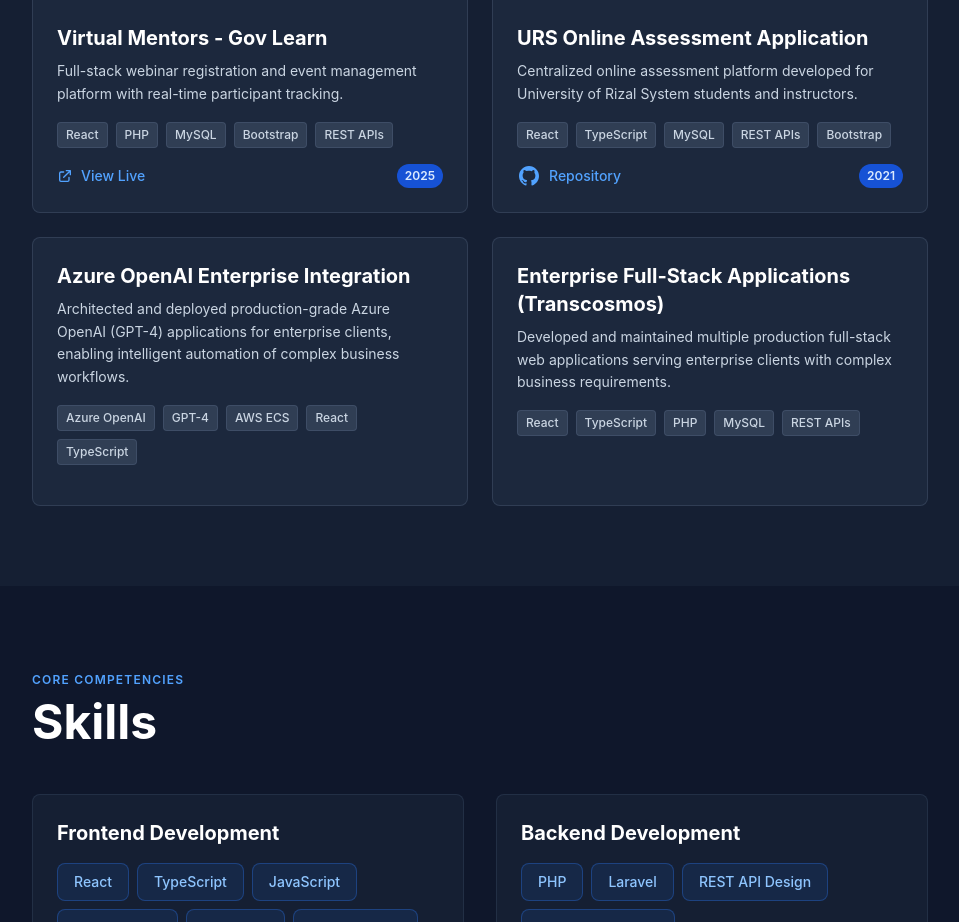
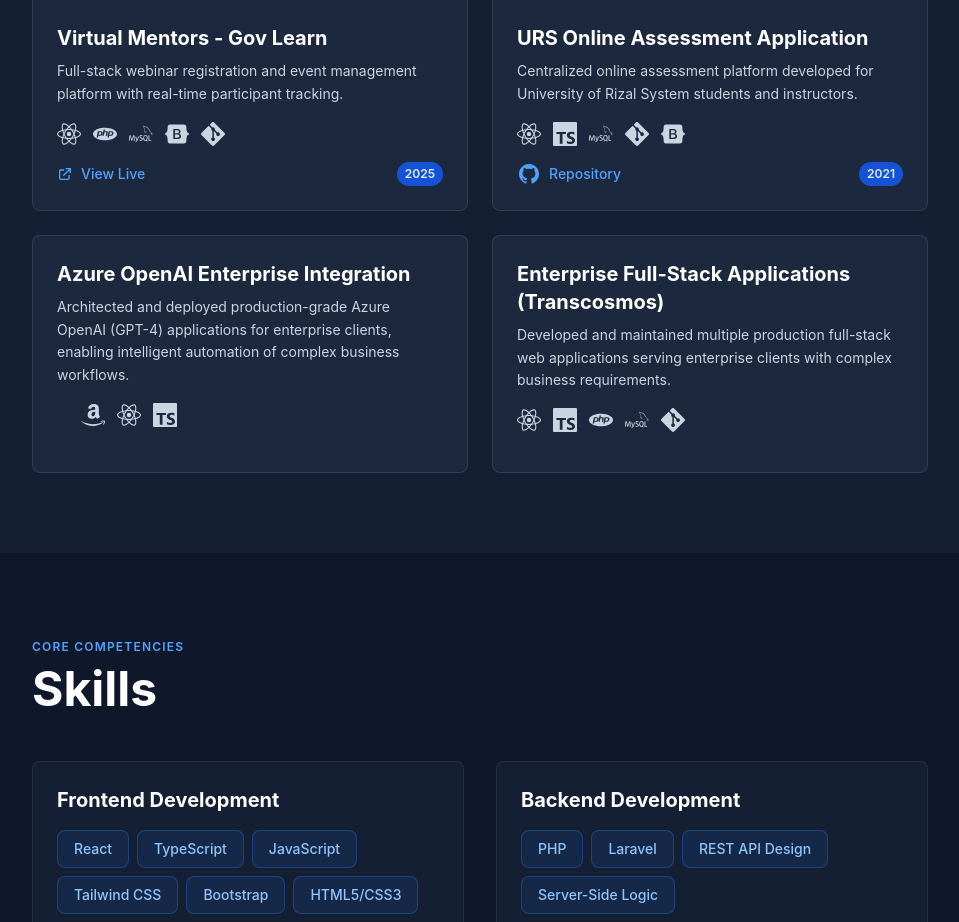
Before and after one commit to kimdleon/portfolio, a Next.js app: page / in a window 1280 px wide. Shown: the part 3140-4062 px from the top of the page, without its empty margins (160-1119 px from the left). Built offline with nearby package versions, Linux system fonts and the light colour scheme.

Commit message:
icon update

```diff
--- a/package.json
+++ b/package.json
@@ -11,7 +11,8 @@
   "dependencies": {
     "next": "16.1.6",
     "react": "19.2.3",
-    "react-dom": "19.2.3"
+    "react-dom": "19.2.3",
+    "react-icons": "^5.5.0"
   },
   "devDependencies": {
     "@tailwindcss/postcss": "^4",
--- /dev/null
+++ b/src/components/TechIcon.tsx
@@ -0,0 +1,61 @@
+import {
+  SiReact,
+  SiTypescript,
+  SiPhp,
+  SiMysql,
+  SiBootstrap,
+  SiAmazon,
+  SiLaravel,
+  SiGit,
+  SiGithub,
+  SiBitbucket,
+  SiPrisma,
+  SiSelenium,
+  SiTailwindcss,
+  SiJavascript,
+  SiHtml5,
+  SiCss3,
+} from "react-icons/si";
+
+interface TechIconProps {
+  tech: string;
+  className?: string;
+}
+
+const techIconMap: Record<string, React.ComponentType<{ className?: string }>> = {
+  React: SiReact,
+  TypeScript: SiTypescript,
+  PHP: SiPhp,
+  MySQL: SiMysql,
+  Bootstrap: SiBootstrap,
+  "REST APIs": SiGit,
+  AWS: SiAmazon,
+  "AWS ECS": SiAmazon,
+  "AWS (ECS, EC2, S3)": SiAmazon,
+  Laravel: SiLaravel,
+  Git: SiGit,
+  GitHub: SiGithub,
+  Bitbucket: SiBitbucket,
+  "Prisma ORM": SiPrisma,
+  Prisma: SiPrisma,
+  Selenium: SiSelenium,
+  "Selenium WebDriver": SiSelenium,
+  "Tailwind CSS": SiTailwindcss,
+  JavaScript: SiJavascript,
+  "HTML5/CSS3": SiHtml5,
+  "HTML5": SiHtml5,
+  "CSS3": SiCss3,
+};
+
+export const TechIcon: React.FC<TechIconProps> = ({
+  tech,
+  className = "w-5 h-5",
+}) => {
+  const IconComponent = techIconMap[tech];
+
+  if (!IconComponent) {
+    return null;
+  }
+
+  return <IconComponent className={className} />;
+};
--- a/src/components/sections/ProjectsSection.tsx
+++ b/src/components/sections/ProjectsSection.tsx
@@ -1,5 +1,6 @@
 import { portfolioData } from "@/data/portfolio";
 import { ExternalLinkIcon, GitHubIcon } from "@/components/Icons";
+import { TechIcon } from "@/components/TechIcon";
 
 const ProjectsSection = () => {
   const { projects } = portfolioData;
@@ -55,14 +56,11 @@ const ProjectsSection = () => {
                 </p>
 
                 {/* Technologies */}
-                <div className="flex flex-wrap gap-2 mb-4">
+                <div className="flex flex-wrap gap-3 mb-4">
                   {project.technologies.map((tech, techIndex) => (
-                    <span
-                      key={techIndex}
-                      className="px-2 py-1 bg-slate-600/50 text-slate-300 rounded text-xs font-medium border border-slate-500/30"
-                    >
-                      {tech}
-                    </span>
+                    <div key={techIndex} className="text-slate-300 hover:text-blue-400 transition-colors" title={tech}>
+                      <TechIcon tech={tech} className="w-6 h-6" />
+                    </div>
                   ))}
                 </div>
 
```
Also changed, not shown: 1 other file (tests, documents, lock files or other folders).
